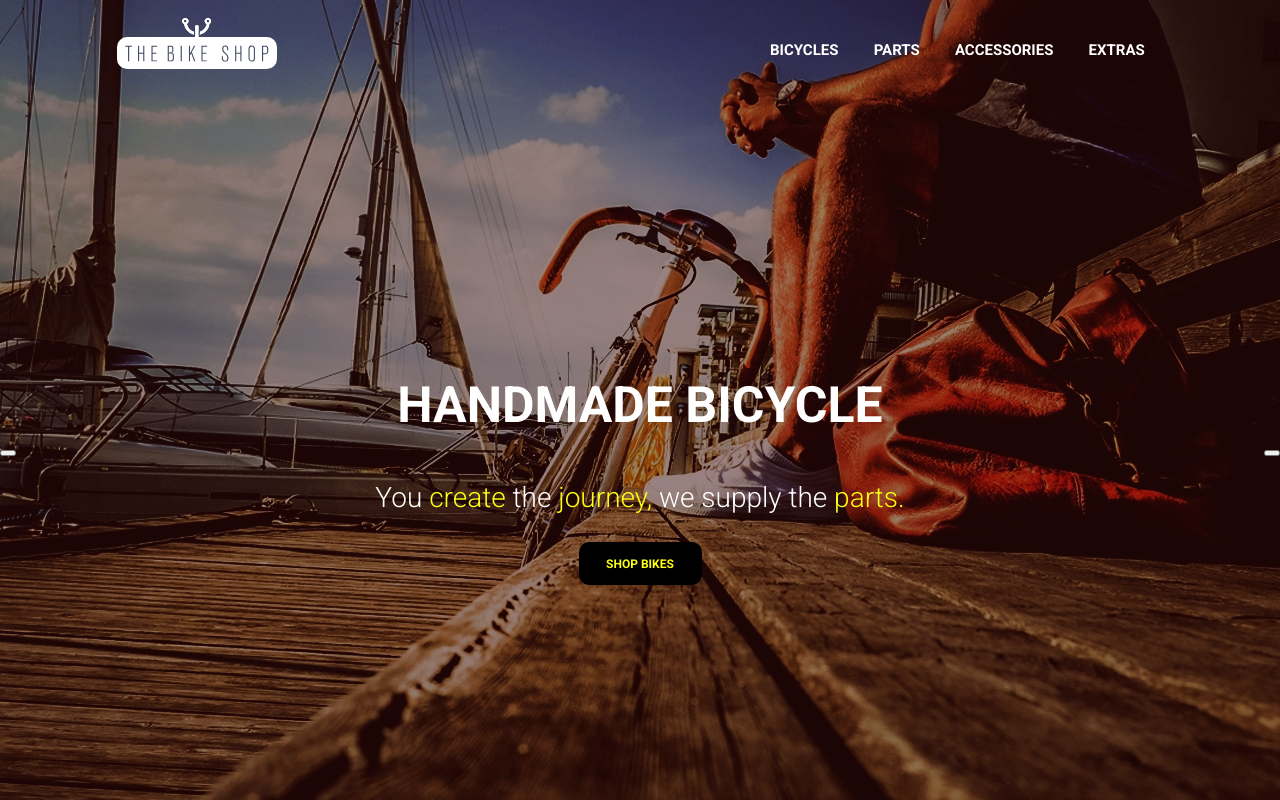
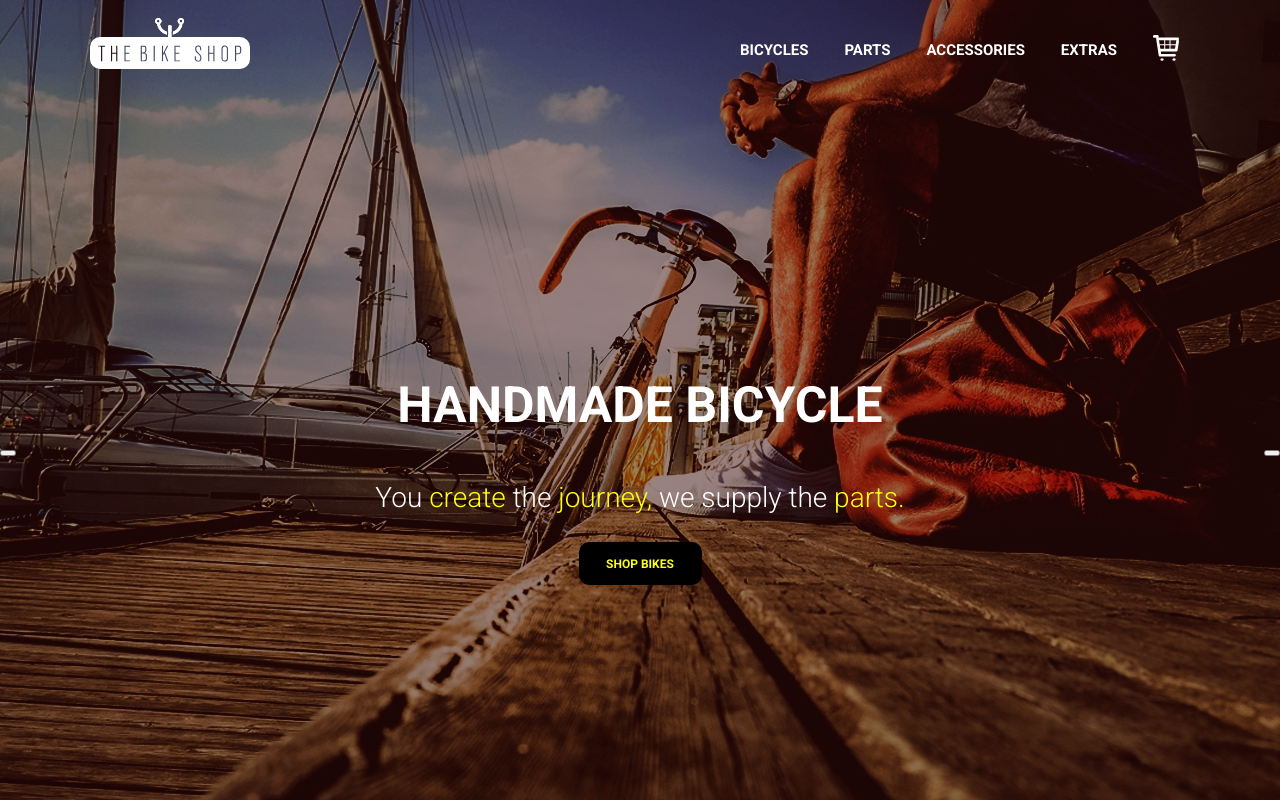
Before and after one commit to lafjonn/bicycle, a website: page index.html in a window 1280 px wide. Shown: the top 800 px of the page. Drawn offline with nearby package versions, Linux system fonts and the light colour scheme; files that its build step writes are made by us from their sources.

Commit message:
basket icon added and made header pixel perfect

```diff
--- a/index.html
+++ b/index.html
@@ -37,9 +37,9 @@
           <li class="header__menu-item">
             <a class="header__menu-link" href="#">EXTRAS</a>
           </li>
-          <li class="header__menu-item">
-            <a class="header__menu-link  header__menu-link--basket" href="#">Basket</a>
-          </li>
+          <a class="header__basket" href="#">
+            <img class="header__basket-svg" src="img/icon-basket.svg" alt="Basket">
+          </a>
         </ul>
       </nav>
     </header>
--- a/sass/blocks/header.scss
+++ b/sass/blocks/header.scss
@@ -13,7 +13,7 @@
 .header__logo {
   position: relative;
   margin-top: 17px;
-  margin-left: 27px;
+  margin-left: 0;
 }
 
 .header__logo::before {
@@ -34,7 +34,7 @@
 
 .header__menu-list {
   display: flex;
-  width: 470px;
+  width: 500px;
   box-sizing: border-box;
   justify-content: space-between;
   text-transform: uppercase;
@@ -95,6 +95,12 @@
   border-radius: 5px;
 }
 
+.header__basket {
+  min-height: 43px;
+  padding: 0 10px;
+  box-sizing: border-box;
+}
+
 .header__menu-link:hover {
   color: $black;
   background-color: $yellow;
```
